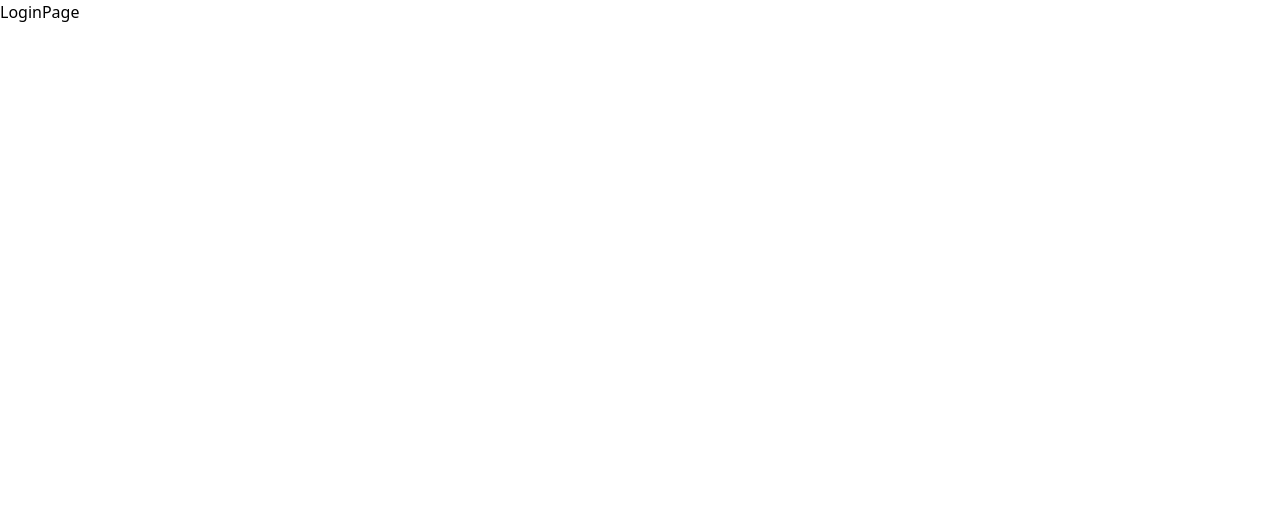
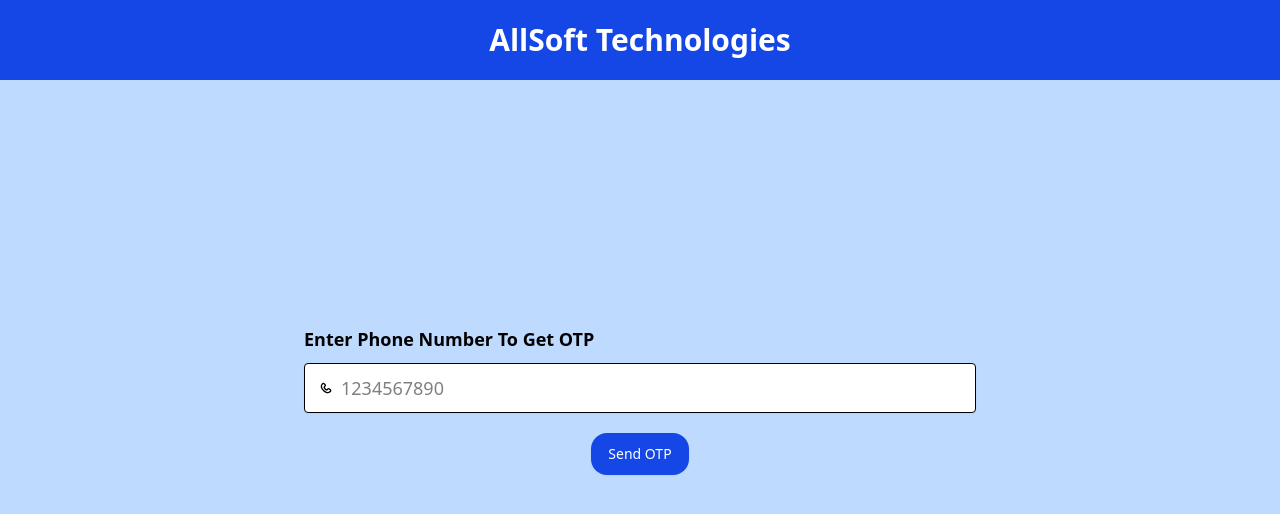
Before and after one commit to ayushtiwari77/ALLSOFT_Frontend_Assessment, a React (Vite) app: page /login in a window 1280 px wide. Shown: the top 514 px of the page. Built offline with nearby package versions, Linux system fonts and the light colour scheme.

Commit message:
created basic ui for login page

```diff
--- a/package.json
+++ b/package.json
@@ -13,8 +13,10 @@
     "@tailwindcss/vite": "^4.1.17",
     "react": "^19.2.0",
     "react-dom": "^19.2.0",
+    "react-hot-toast": "^2.6.0",
     "react-router-dom": "^7.9.6",
-    "tailwindcss": "^4.1.17"
+    "tailwindcss": "^4.1.17",
+    "zustand": "^5.0.8"
   },
   "devDependencies": {
     "@eslint/js": "^9.39.1",
--- a/src/main.jsx
+++ b/src/main.jsx
@@ -3,11 +3,13 @@ import { createRoot } from "react-dom/client";
 import "./index.css";
 import App from "./App.jsx";
 import { BrowserRouter } from "react-router-dom";
+import { Toaster } from "react-hot-toast";
 
 createRoot(document.getElementById("root")).render(
   <StrictMode>
     <BrowserRouter>
       <App />
     </BrowserRouter>
+    <Toaster />
   </StrictMode>
 );
--- a/src/pages/LoginPage.jsx
+++ b/src/pages/LoginPage.jsx
@@ -1,7 +1,61 @@
-import React from "react";
-
 const LoginPage = () => {
-  return <div>LoginPage</div>;
+  return (
+    <div className="min-h-screen w-screen bg-blue-200">
+      <div className="w-full bg-blue-700 h-20 p-2 text-white text-lg flex items-center justify-center">
+        <h1 className="text-3xl font-bold ">AllSoft Technologies</h1>
+      </div>
+      <div className="my-10 w-full h-[70vh] p-2 ">
+        <form className="max-w-2xl mx-auto h-full flex flex-col justify-center">
+          <label
+            htmlFor="phone-input"
+            className="block mb-2.5  font-semibold text-heading text-lg"
+          >
+            Enter Phone Number To Get OTP
+          </label>
+          <div className="relative">
+            <div className="absolute inset-y-0 start-0 top-0 flex items-center ps-3.5 pointer-events-none">
+              <svg
+                className="w-4 h-4 text-body"
+                aria-hidden="true"
+                xmlns="http://www.w3.org/2000/svg"
+                width="30"
+                height="30"
+                fill="none"
+                viewBox="0 0 24 24"
+              >
+                <path
+                  stroke="currentColor"
+                  strokeLinecap="round"
+                  strokeLinejoin="round"
+                  strokeWidth="2"
+                  d="M18.427 14.768 17.2 13.542a1.733 1.733 0 0 0-2.45 0l-.613.613a1.732 1.732 0 0 1-2.45 0l-1.838-1.84a1.735 1.735 0 0 1 0-2.452l.612-.613a1.735 1.735 0 0 0 0-2.452L9.237 5.572a1.6 1.6 0 0 0-2.45 0c-3.223 3.2-1.702 6.896 1.519 10.117 3.22 3.221 6.914 4.745 10.12 1.535a1.601 1.601 0 0 0 0-2.456Z"
+                />
+              </svg>
+            </div>
+            <input
+              type="text"
+              id="phone-input"
+              aria-describedby="helper-text-explanation"
+              className="text-lg bg-white font-medium block w-full ps-9 pe-3 py-2.5 bg-neutral-secondary-medium border border-default-medium text-heading  rounded-base focus:ring-brand focus:outline-none shadow-xs placeholder:text-body rounded "
+              pattern="[0-9]{10}"
+              maxLength={10}
+              minLength={10}
+              placeholder="1234567890"
+              required
+            />
+          </div>
+          <div className="mt-5 w-full flex justify-center">
+            <button
+              type="button"
+              className="cursor-pointer text-white rounded-2xl hover:bg-blue-900 bg-blue-700 bg-brand box-border border border-transparent hover:bg-brand-strong focus:ring-4 focus:ring-brand-medium shadow-xs font-medium leading-5 rounded-base text-sm px-4 py-2.5 focus:outline-none"
+            >
+              Send OTP
+            </button>
+          </div>
+        </form>
+      </div>
+    </div>
+  );
 };
 
 export default LoginPage;
```
Also changed, not shown: 1 other file (tests, documents, lock files or other folders).
